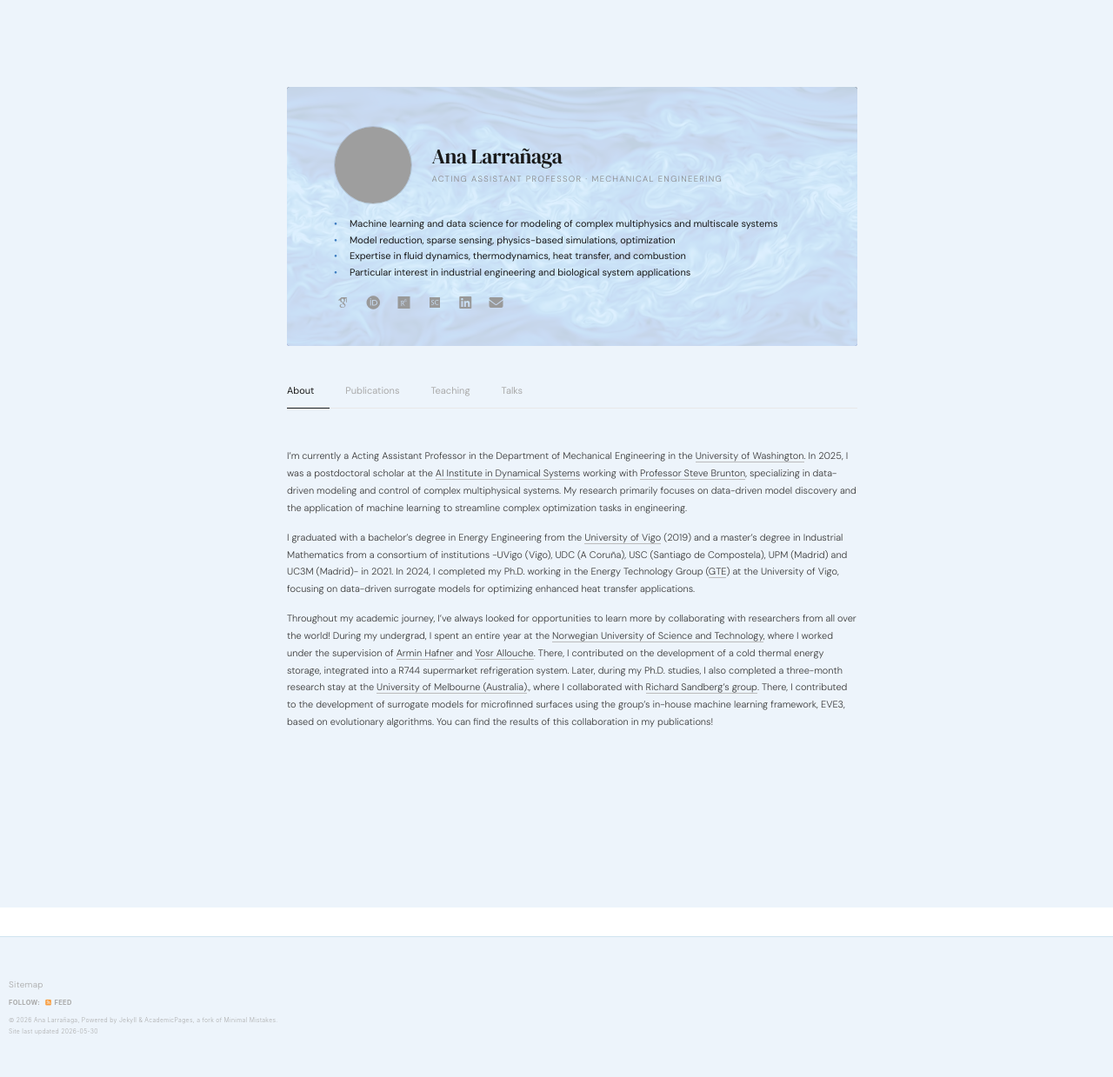
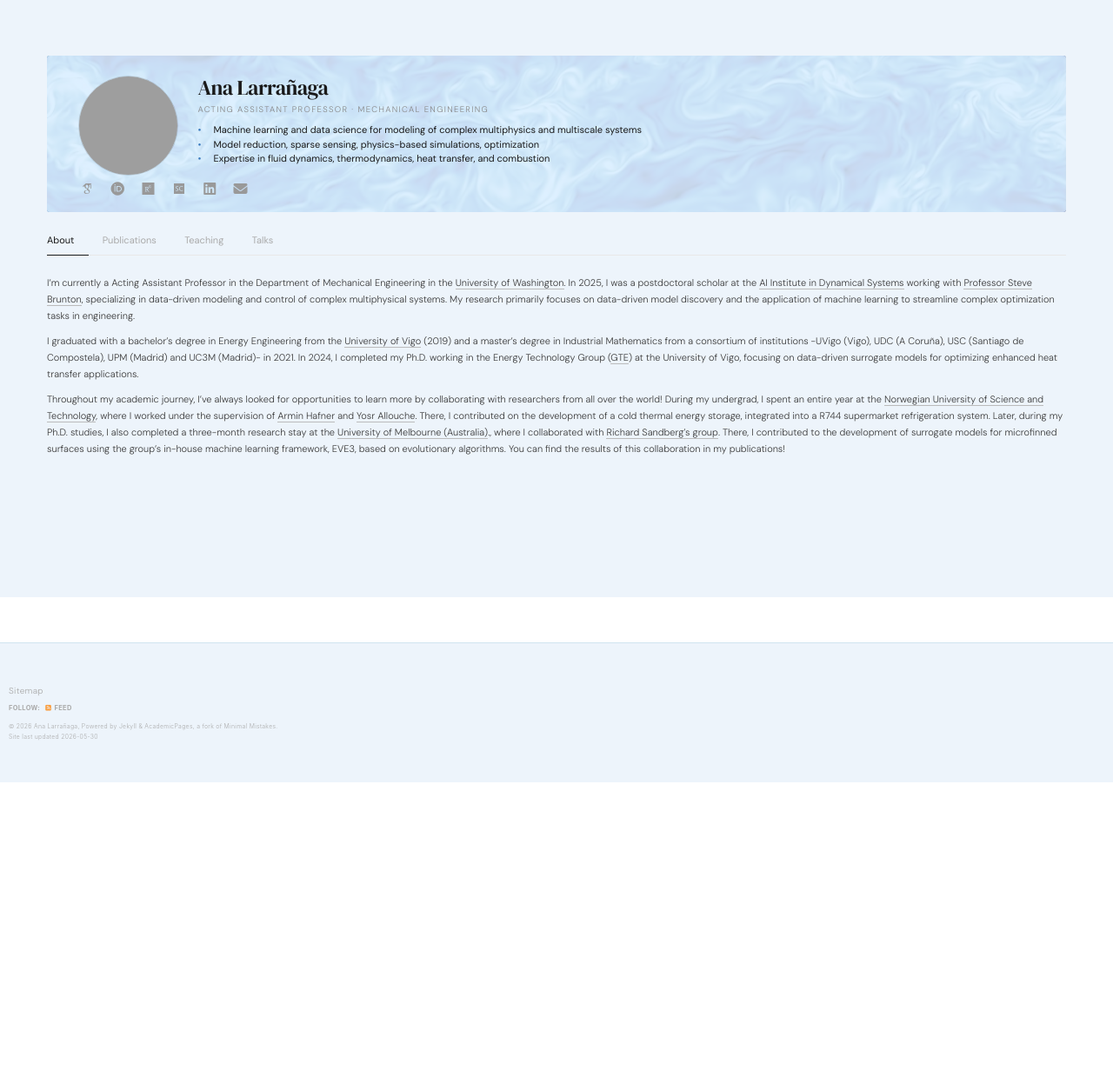
Before and after one commit to alarran/alarran.github.io, a Jekyll site: the page built from _pages/about.md, in a window 1280 px wide. Shown: the whole page at 87% size. Built offline with Jekyll 4.4.1, drawn with Linux system fonts in a browser that asks for light colours; some web fonts are replaced; a script that is not in the unit is left out; after the commit the page ends 900 px from its top, so only the background shows below that.

Commit message:
style: compact layout, full width, interests beside photo, bigger avatar

```diff
--- a/_config.yml
+++ b/_config.yml
@@ -29,7 +29,6 @@ author:
     - "Machine learning and data science for modeling of complex multiphysics and multiscale systems"
     - "Model reduction, sparse sensing, physics-based simulations, optimization"
     - "Expertise in fluid dynamics, thermodynamics, heat transfer, and combustion"
-    - "Particular interest in industrial engineering and biological system applications"
   bio              : "Data-driven modeling and control of complex systems, particularly multiscale and multiphysics systems, using physics-constrained machine learning"
   location         : "Seattle (WA, USA)"
   employer         : "University of Washington"
--- a/_includes/profile-header.html
+++ b/_includes/profile-header.html
@@ -19,16 +19,15 @@
         {% if author.position %}
           <p class="profile-position">{{ author.position }}</p>
         {% endif %}
+        {% if author.research_interests %}
+          <ul class="profile-interests">
+            {% for interest in author.research_interests %}
+              <li>{{ interest }}</li>
+            {% endfor %}
+          </ul>
+        {% endif %}
       </div>
     </div>
-
-    {% if author.research_interests %}
-      <ul class="profile-interests">
-        {% for interest in author.research_interests %}
-          <li>{{ interest }}</li>
-        {% endfor %}
-      </ul>
-    {% endif %}
 
     <div class="profile-links">
       {% if author.googlescholar %}
--- a/_sass/_academic-pages-custom.scss
+++ b/_sass/_academic-pages-custom.scss
@@ -172,7 +172,7 @@ a:hover {
 
 .list__item {
   border-top: 0.5px solid #ebebeb;
-  padding: 1rem 0;
+  padding: 0.6rem 0;
   margin: 0 !important;
 }
 
@@ -308,9 +308,8 @@ a:hover {
 }
 
 .profile-container {
-  max-width: 800px;
-  margin: 0 auto;
-  padding: 3.5rem 3rem 5rem 5rem;
+  max-width: none;
+  padding: 1.5rem 3rem 3rem;
 }
 
 /* Hero: background image with blue overlay */
@@ -333,20 +332,20 @@ a:hover {
 
 .profile-hero__inner {
   position: relative;
-  padding: 2.5rem 3rem 2.25rem;
+  padding: 1.25rem 2rem 1rem;
 }
 
-/* Photo left, name + position stacked on the right */
+/* Photo left, name + position + interests stacked on the right */
 .profile-name-row {
   display: flex;
-  align-items: center;
+  align-items: flex-start;
   gap: 1.25rem;
-  margin-bottom: 0.75rem;
+  margin-bottom: 0.4rem;
 }
 
 .profile-avatar-sm {
-  width: 90px;
-  height: 90px;
+  width: 115px;
+  height: 115px;
   border-radius: 50%;
   object-fit: cover;
   border: 0.5px solid rgba(0, 0, 0, 0.12);
@@ -384,17 +383,17 @@ a:hover {
 .profile-interests {
   list-style: none;
   padding: 0;
-  margin: 0.5rem 0 1rem;
+  margin: 0.4rem 0 0;
 }
 
 .profile-interests li {
   font-size: 11px;
   font-weight: 400;
   color: #1a1a1a;
-  line-height: 1.55;
+  line-height: 1.45;
   padding-left: 1rem;
   position: relative;
-  margin-bottom: 0.1rem;
+  margin-bottom: 0.05rem;
 }
 
 .profile-interests li::before {
@@ -430,7 +429,7 @@ a:hover {
 .profile-tabs {
   display: flex;
   border-bottom: 0.5px solid #e8e8e8;
-  margin: 1.75rem 0 2.5rem;
+  margin: 0.9rem 0 1.25rem;
 }
 
 .profile-tabs a {
@@ -438,7 +437,7 @@ a:hover {
   font-weight: 400;
   color: #aaa;
   border-bottom: 1.5px solid transparent;
-  padding: 0.6rem 1rem 0.55rem;
+  padding: 0.4rem 0.9rem 0.35rem;
   margin-bottom: -1px;
   transition: color 0.15s ease, border-color 0.15s ease;
 }
@@ -461,8 +460,9 @@ a:hover {
 
 .profile-content p {
   font-size: 11px;
-  line-height: 1.8;
+  line-height: 1.7;
   color: #3a3a3a;
+  margin-bottom: 0.5rem;
 }
 
 .profile-content h2 {
@@ -471,7 +471,7 @@ a:hover {
   font-weight: 400;
   letter-spacing: 0em;
   color: #1a1a1a;
-  margin: 2.5rem 0 0.5rem;
+  margin: 1.5rem 0 0.3rem;
   text-transform: none;
 }
 
@@ -482,7 +482,7 @@ a:hover {
 .profile-content hr {
   border: none;
   border-top: 0.5px solid #ebebeb;
-  margin: 0 0 1.5rem;
+  margin: 0 0 0.75rem;
 }
 
 /* ─── Talks page ─────────────────────────────────────────────── */
@@ -497,7 +497,7 @@ a:hover {
 .talk-list li {
   counter-increment: talk-counter;
   position: relative;
-  padding: 1rem 0 1rem 2rem;
+  padding: 0.6rem 0 0.6rem 1.75rem;
   border-bottom: 0.5px solid #ebebeb;
 }
 
@@ -509,7 +509,7 @@ a:hover {
   content: counter(talk-counter);
   position: absolute;
   left: 0;
-  top: 1.1rem;
+  top: 0.65rem;
   font-family: 'DM Serif Display', serif;
   font-size: 11px;
   color: #ccc;
@@ -563,7 +563,7 @@ a:hover {
 /* ─── Teaching page ──────────────────────────────────────────── */
 
 .teaching-block {
-  margin-bottom: 2.5rem;
+  margin-bottom: 1.25rem;
 }
 
 .teaching-term {
@@ -571,11 +571,11 @@ a:hover {
   font-weight: 400;
   color: #888;
   font-style: italic;
-  margin: 1.25rem 0 0.3rem;
+  margin: 0.75rem 0 0.2rem;
 }
 
 .teaching-block .teaching-term:first-child {
-  margin-top: 0.5rem;
+  margin-top: 0.25rem;
 }
 
 .course-list {
@@ -607,15 +607,15 @@ a:hover {
 
 @media (max-width: 680px) {
   .profile-container {
-    padding: 1.5rem 1.25rem 3rem;
+    padding: 1rem 1rem 2rem;
   }
 
   .profile-hero__inner {
-    padding: 1.75rem 1.25rem 1.5rem;
+    padding: 1rem 1rem 0.75rem;
   }
 
   .profile-avatar-sm {
-    width: 68px;
-    height: 68px;
+    width: 60px;
+    height: 60px;
   }
 }
```
